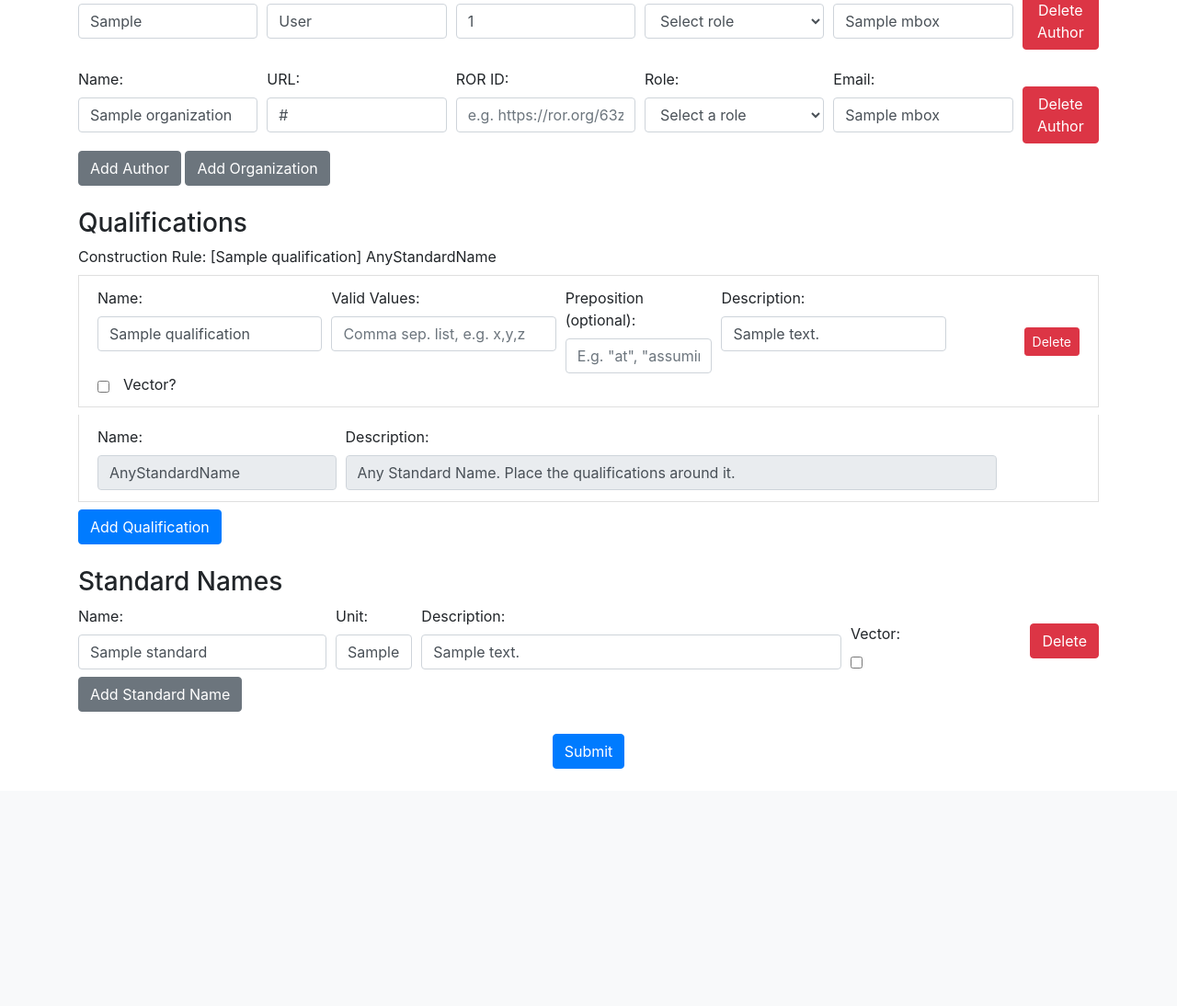
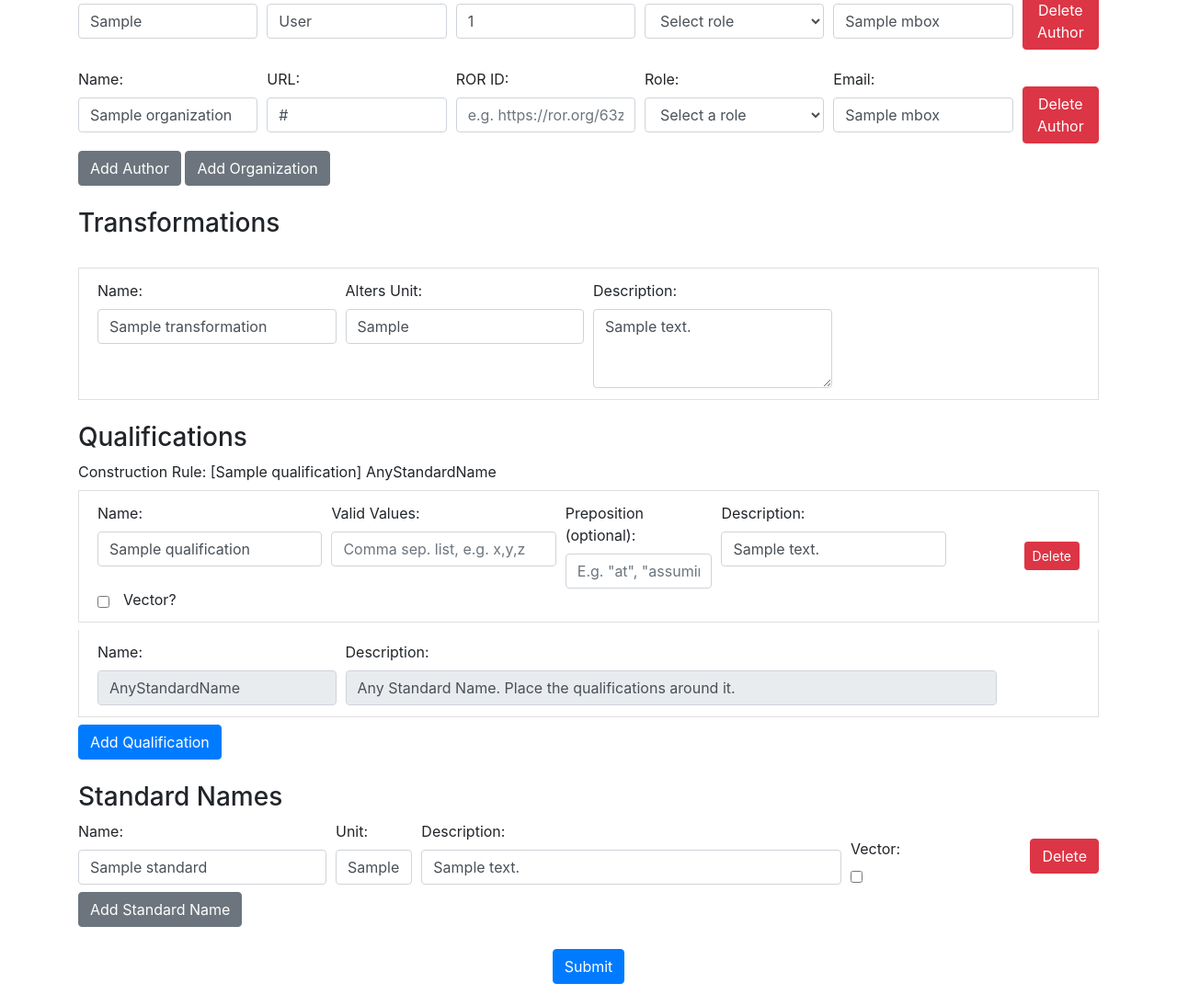
Before and after one commit to matthiasprobst/ssnolib, a Flask app: template ssnolib/ui/templates/form.html in a window 1280 px wide. Shown: the part 609-1703 px from the top of the page at 92% size. Before the commit the page ends 1445 px from the top, so only its background shows below. Run offline with Flask 3, Linux system fonts and the light colour scheme; the template is opened without the code that fills it: most values are stand-ins (such as "Sample title", 1, 10 or a date in 2020); parts of the project's set-up code (start-up, migrations or seed data) failed here and were passed over; some libraries are stand-ins or nearby versions.

Commit message:
adding transformations

```diff
--- a/ssnolib/ui/app.py
+++ b/ssnolib/ui/app.py
@@ -176,6 +176,15 @@ def loadJSONLD():
         qualifications = [m for m in modifier if isinstance(m, (ssnolib.VectorQualification,
                                                                 ssnolib.ScalarStandardName,
                                                                 ssnolib.StandardName))]
+        transformations = [m for m in modifier if isinstance(m, ssnolib.Transformation)]
+        transformations_dict = [t.model_dump(exclude_none=True) for t in transformations]
+        for i, transformation in enumerate(transformations):
+            for j, character in enumerate(transformation.hasCharacter):
+                if character.associatedWith.startswith('_:'):
+                    for q in qualifications:
+                        if q.id == character.associatedWith:
+                            transformations_dict[i]["hasCharacter"][j]["associatedWith"] = q.name
+                            break
 
         title = snt.title
         version = snt.version
@@ -189,6 +198,7 @@ def loadJSONLD():
             'persons': persons,
             'organizations': organizations,
             'qualifications': qualifications,
+            'transformations': transformations_dict,
             'standard_names': [
                 {'standardName': sn.standardName, 'unit_str': iri2str.get(sn.unit, 'N.A.'), 'unit': sn.unit,
                  'description': sn.description,
--- a/ssnolib/ui/static/main.js
+++ b/ssnolib/ui/static/main.js
@@ -199,11 +199,15 @@ function deleteQualification(button) {
 // Function to update the current configuration display
 function updateConfiguration() {
     const qualificationContainer = document.getElementById('qualification-container');
+    const qualificationHeading = document.getElementById('qualification-heading'); // Select the heading
+    const qualificationDropdowns = document.querySelectorAll('.qualification-dropdown');
 
-    const qualificationHeading = document.getElementById('qualification-heading'); // Select the heading
+        // Reset each dropdown
+    qualificationDropdowns.forEach(dropdown => {
+        dropdown.innerHTML = '<option value="" disabled selected>Select a Qualification</option>'; // Reset each dropdown
+    });
 
     const qualifications = qualificationContainer.querySelectorAll('.list-group-item');
-    console.log(qualifications)
 
     // Static "AnyStandardName" line
     const defaultLine = "AnyStandardName";
@@ -211,20 +215,32 @@ function updateConfiguration() {
     // Collect all qualifications
     const configItems = [];
     qualifications.forEach((qualification, index) => {
-        console.log(`${qualification} ${index}`)
         const name = qualification.querySelector('input[name="qualification_name[]"]')?.value;
 
         const vectorText = name; // Use name as vector if checked
         configItems.push(vectorText); // Collect items for configuration
+
     });
+
+    console.log('---')
+    qualifications.forEach((qualification, index) => {
+        const name = qualification.querySelector('input[name="qualification_name[]"]')?.value;
+        console.log(qualificationDropdowns)
+
+        // Add qualification to all dropdowns
+        qualificationDropdowns.forEach(dropdown => {
+            const option = document.createElement('option');
+            option.value = name;
+            option.textContent = name;
+            dropdown.appendChild(option);
+        });
+    }
+    )
 
     let configurationString = ''; // Initialize configuration string
     // Adding "AnyStandardName" at the end or dynamically based on the positions
-    console.log("configItems")
-    console.log(configItems)
     if (configItems.length > 0) {
         configItems.forEach((item, index) => {
-        console.log(`${item} ${index}`)
             if (item === "AnyStandardName") {
                 configurationString += "AnyStandardName"; // Append first item
             } else {
@@ -235,7 +251,6 @@ function updateConfiguration() {
         });
 
         // Update the heading with the configuration
-        console.log(configurationString)
         if (configurationString.trim() == 'AnyStandardName') {
             if (configItems.length > 1) {
                 qualificationHeading.innerHTML = 'Construction Rule: Waiting for the qualification to get a name...';
--- a/ssnolib/ui/templates/form.html
+++ b/ssnolib/ui/templates/form.html
@@ -89,7 +89,7 @@
                     <div class="col-md">
                         <label>Role:</label>
                         <select class="form-control" name="person.hadRole[]">
-                            <option value="" >Select role</option>
+                            <option value="">Select role</option>
                             <option value="Contact Person" {% if author.hadRole==
                             'ContactPerson' %}selected{% endif %}>Contact Person</option>
                             <option value="DataCollector" {% if author.hadRole==
@@ -193,6 +193,53 @@
             </div>
             <button type="button" class="btn btn-secondary" onclick="addAuthor()">Add Author</button>
             <button type="button" class="btn btn-secondary" onclick="addOrganization()">Add Organization</button>
+        </div>
+
+        <h3 class="mt-4">Transformations</h3>
+        <label id="transformation-heading"></label>
+        <div id="transformation-container">
+            {% for transformation in data.transformations %}
+            <div class="list-group-item d-flex justify-content-between align-items-center mb-2">
+                <div class="w-100">
+                    <div class="form-row">
+                        <div class="col-md-3">
+                            <label>Name:</label>
+                            <input type="text" class="form-control" name="transformation_name[]" required
+                                   value="{{ transformation.name }}" oninput="updateConfiguration()">
+                        </div>
+                        <div class="col-md-3">
+                            <label>Alters Unit:</label>
+                            <input type="text" class="form-control" name="transformation_altersUnit[]" required
+                                   value="{{ transformation.altersUnit }}" oninput="updateConfiguration()">
+                        </div>
+                        <div class="col-md-3">
+                            <label>Description:</label>
+                            <textarea class="form-control" name="transformation_description[]" rows="3"
+                                      required>{{ transformation.description  if data else '' }}</textarea>
+                        </div>
+                    </div>
+                    {% for character in transformation.hasCharacter %}
+                    <div class="form-row">
+                        <div class="col-md-3">
+                            <label>Character:</label>
+                            <input type="text" class="form-control" name="transformation_character_character[]" required
+                                   value="{{ character.character }}" oninput="updateConfiguration()">
+                        </div>
+                        <div class="col-md-3">
+                            <label>associatedWith:</label>
+                            <select class="form-control qualification-dropdown" id="associatedWithDropdown" name="transformation_character_associatedWith[]">
+                                <option value="">Select an association</option>
+                                <option value="AnyStandardName" {% if character.associatedWith=='https://matthiasprobst.github.io/ssno#AnyStandardName' %}selected{% endif %}>Any Standard Name</option>
+                                {% for qualification in data.qualifications %}
+                                    <option value={{ qualification.name }} {% if character.associatedWith == qualification.name %}selected{% endif %}> {{ qualification.name }} </option>
+                                {% endfor %}
+                            </select>
+                        </div>
+                    </div>
+                    {% endfor %}
+                </div>
+            </div>
+            {% endfor %}
         </div>
 
         <h3 class="mt-4">Qualifications</h3>
```
